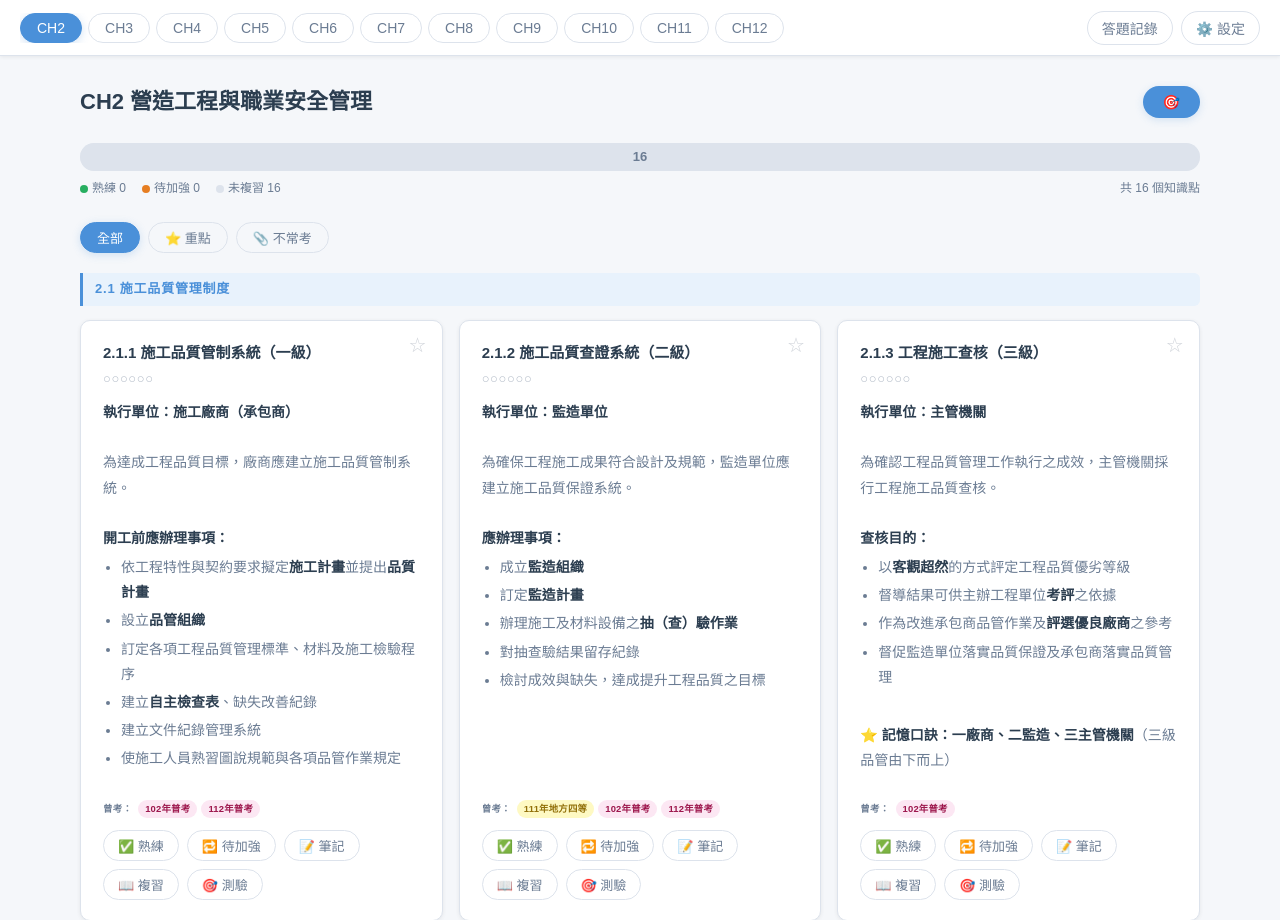
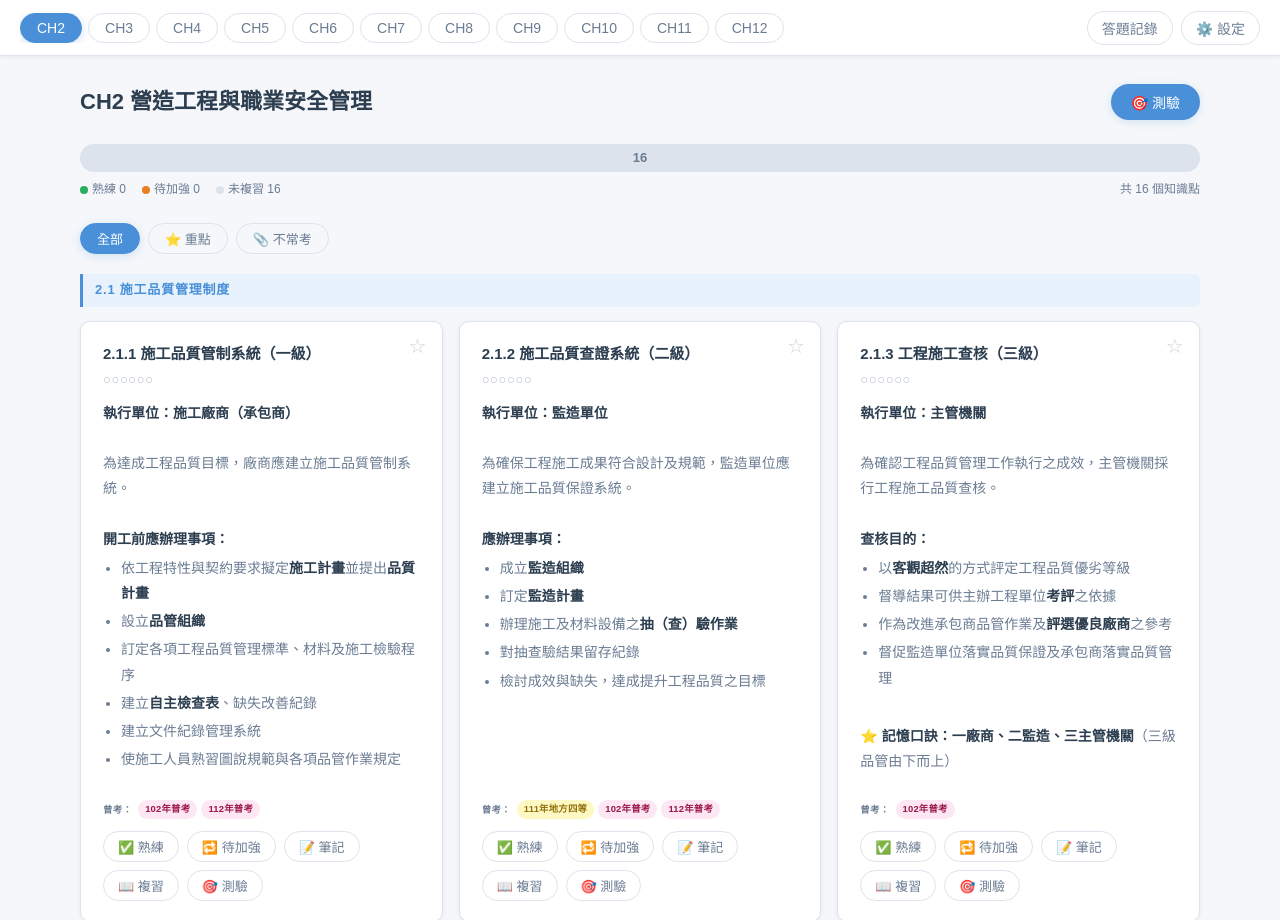
Before and after one commit to Sibakansaki/construction-law-review, a plain HTML site: page index.html in a window 1280 px wide. Shown: the top 920 px of the page. Drawn offline with Linux system fonts and the light colour scheme.

Commit message:
Add files via upload

```diff
--- a/index.html
+++ b/index.html
@@ -27,7 +27,7 @@
       <div id="chapter-header">
         <h2 id="chapter-title"></h2>
         <div id="chapter-header-actions">
-          <button id="btn-chapter-quiz" class="btn-primary">🎯</button>
+          <button id="btn-chapter-quiz" class="btn-primary">🎯 測驗</button>
         </div>
       </div>
       <div id="chapter-progress-bar"></div>
```
